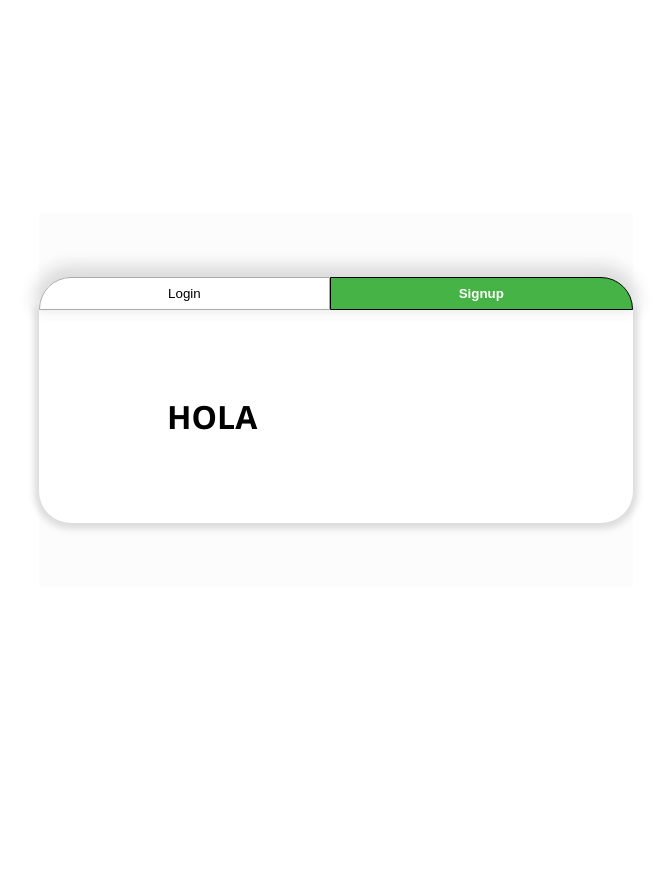
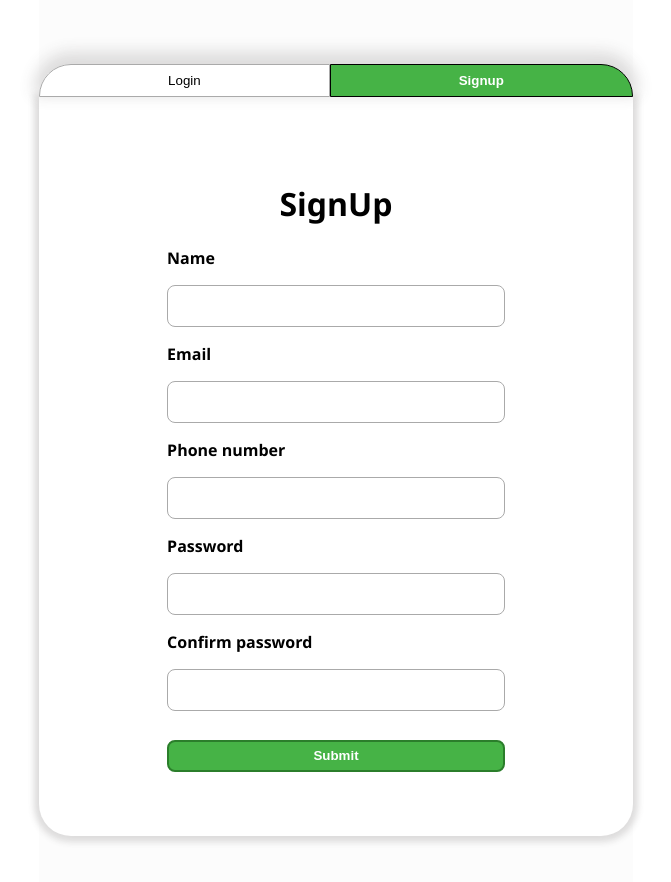
Before and after one commit to DanielMMITM/chat-app-front, a React (Vite) app: page /login in a window 1280 px wide. Both pictures are taken after a click on the tab "Signup". Shown: the top 882 px of the page, without its empty margins (304-975 px from the left). Before the commit the page ends 800 px from the top, so only its background shows below. Built offline with nearby package versions, Linux system fonts and the light colour scheme.

Commit message:
Add - add signup component

```diff
--- a/src/components/outside-layout/OutsideLayout.tsx
+++ b/src/components/outside-layout/OutsideLayout.tsx
@@ -1,6 +1,7 @@
 import { LoginForm } from '@/features/auth/login/LoginForm';
 import { Tabs } from '../tabs/Tabs';
 import { useOutsideLayout } from './useOutsideLayout';
+import { SignUpForm } from '@/features/auth/signup/SignUpForm';
 
 export const OutsideLayout = () => {
   const { currentTab, handleCurrentTab } = useOutsideLayout();
@@ -9,7 +10,7 @@ export const OutsideLayout = () => {
     <main className="outside-container">
       <Tabs currentTab={currentTab} handleCurrentTab={handleCurrentTab} />
       <div className="outside-card">
-        {currentTab === 1 ? <LoginForm /> : <h1>HOLA</h1>}
+        {currentTab === 1 ? <LoginForm /> : <SignUpForm />}
       </div>
     </main>
   );
--- /dev/null
+++ b/src/features/auth/signup/SignUpForm.tsx
@@ -0,0 +1,37 @@
+import '@/features/auth/login/login.css';
+
+export const SignUpForm = () => {
+  return (
+    <>
+      <h1 className="heading-text">SignUp</h1>
+      <form className="form-container">
+        <div className="form-container-input">
+          <label>Name</label>
+          <input type="text" className="border-radius-xs" />
+        </div>
+        <div className="form-container-input">
+          <label>Email</label>
+          <input type="text" className="border-radius-xs" />
+        </div>
+        <div className="form-container-input">
+          <label>Phone number</label>
+          <input type="text" className="border-radius-xs" />
+        </div>
+        <div className="form-container-input">
+          <label>Password</label>
+          <input type="password" className="border-radius-xs" />
+        </div>
+        <div className="form-container-input">
+          <label>Confirm password</label>
+          <input type="password" className="border-radius-xs" />
+        </div>
+        <button
+          className="form-container-button border-radius-xs"
+          type="submit"
+        >
+          Submit
+        </button>
+      </form>
+    </>
+  );
+};
```
